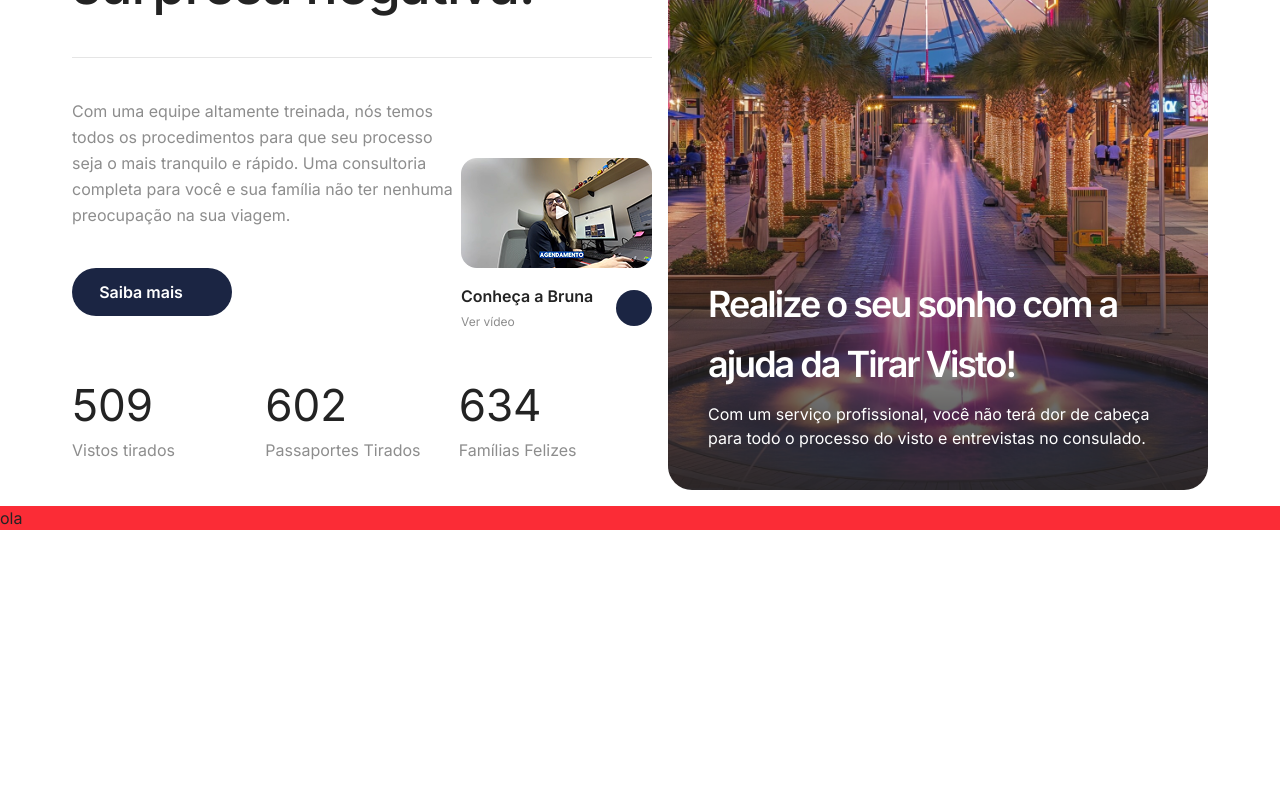
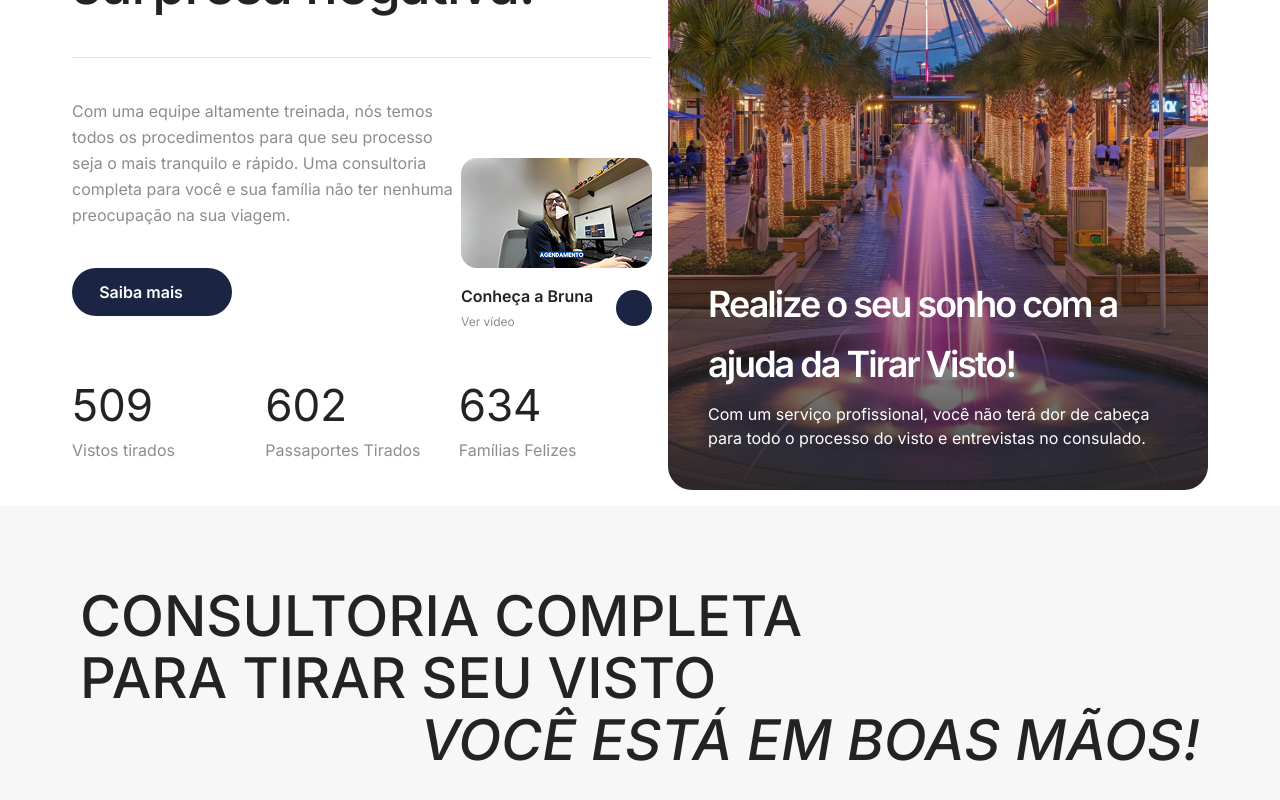
Before and after one commit to mewmewdevart/NoWebChallenge, a React (Vite) app in the folder frontend-tirar-visto/: page / in a window 1280 px wide. Shown: the part 294-1094 px from the top of the page. Before the commit the page ends 824 px from the top, so only its background shows below. Built offline with nearby package versions, Linux system fonts and the light colour scheme; some icons are missing.

Commit message:
feat: add the section why choose us phrase

```diff
--- a/frontend-tirar-visto/src/App.tsx
+++ b/frontend-tirar-visto/src/App.tsx
@@ -1,4 +1,5 @@
 import HeroSection from './components/pages/HeroSection'
+import WhyChooseUsPhrase from './components/pages/WhyChooseUsPhrase';
 
 function App() {
     const menuItems = [
@@ -11,7 +12,7 @@
   return (
     <>
       <HeroSection menuItems={menuItems} />
-      <h1 className='bg-red-500'>ola</h1>
+      <WhyChooseUsPhrase />
     </>
   )
 }
--- a/frontend-tirar-visto/src/components/pages/HeroSection.tsx
+++ b/frontend-tirar-visto/src/components/pages/HeroSection.tsx
@@ -41,7 +41,7 @@
 
 function HeroSection({ menuItems }: HeroSectionProps) {
     return (
-        <section className='flex justify-center gap-x-4 2xl:gap-0 flex-row min-h-screen w-full px-4 lg2:px-20 2xl:px-48 3xl:px-60 py-4'>
+        <section className='flex justify-center gap-x-4 2xl:gap-0 flex-row lg:min-h-screen w-full px-4 lg2:px-20 2xl:px-48 3xl:px-60 py-4'>
             <div className='w-full flex flex-col'>
                 <NavbarComponent
                     logoSrc={logoTirarVistoSrc}
--- /dev/null
+++ b/frontend-tirar-visto/src/components/pages/WhyChooseUsPhrase.tsx
@@ -0,0 +1,14 @@
+function WhyChooseUsPhrase() {
+  return (
+    <section className='flex flex-col justify-center w-full min-h-[344px] bg-gray px-4 lg2:px-20 2xl:px-48 3xl:px-60 py-4'>
+      <h2 className='text-4xl lg:text-[56px] font-medium uppercase w-full lg:w-[854px]'>
+        Consultoria completa para tirar seu visto
+      </h2>
+      <h3 className="text-4xl lg:text-[56px] font-medium italic uppercase text-right">
+        Você está em boas mãos!
+      </h3>
+    </section>
+  )
+}
+
+export default WhyChooseUsPhrase;
--- a/frontend-tirar-visto/src/index.css
+++ b/frontend-tirar-visto/src/index.css
@@ -8,6 +8,7 @@
   --color-white: #FFFFFF;
   --color-silver: #8D8D8D;
   --color-light-gray: #E5E5E5;
+  --color-gray: #F7F7F7;
   --color-dark-blue: #1B2543;
   --color-black: #000000; /* Black color with 100% opacity */
   --color-black-transparent: rgba(0, 0, 0, 0.2); /* Black color (000000) with 20% opacity */
```
